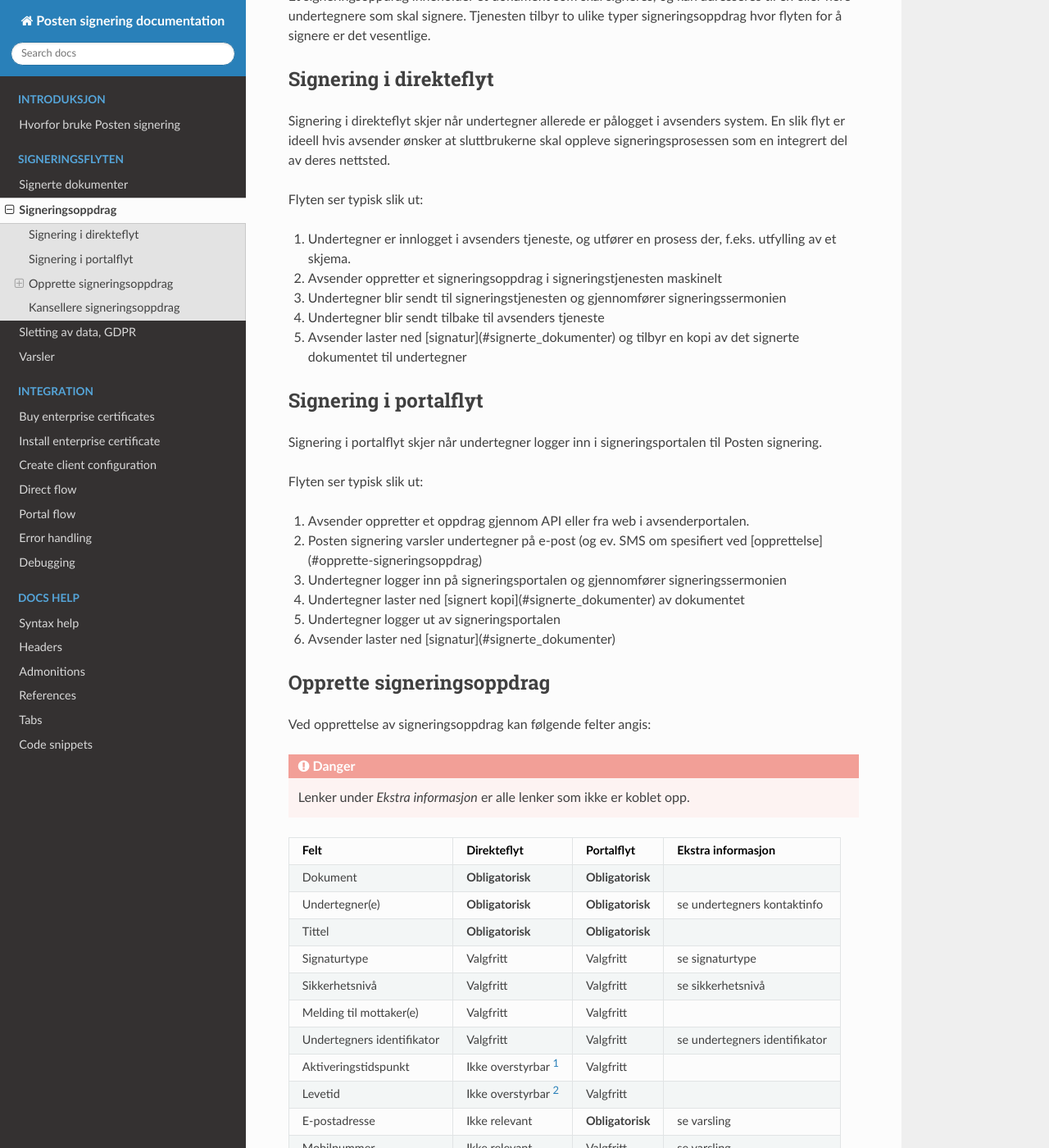
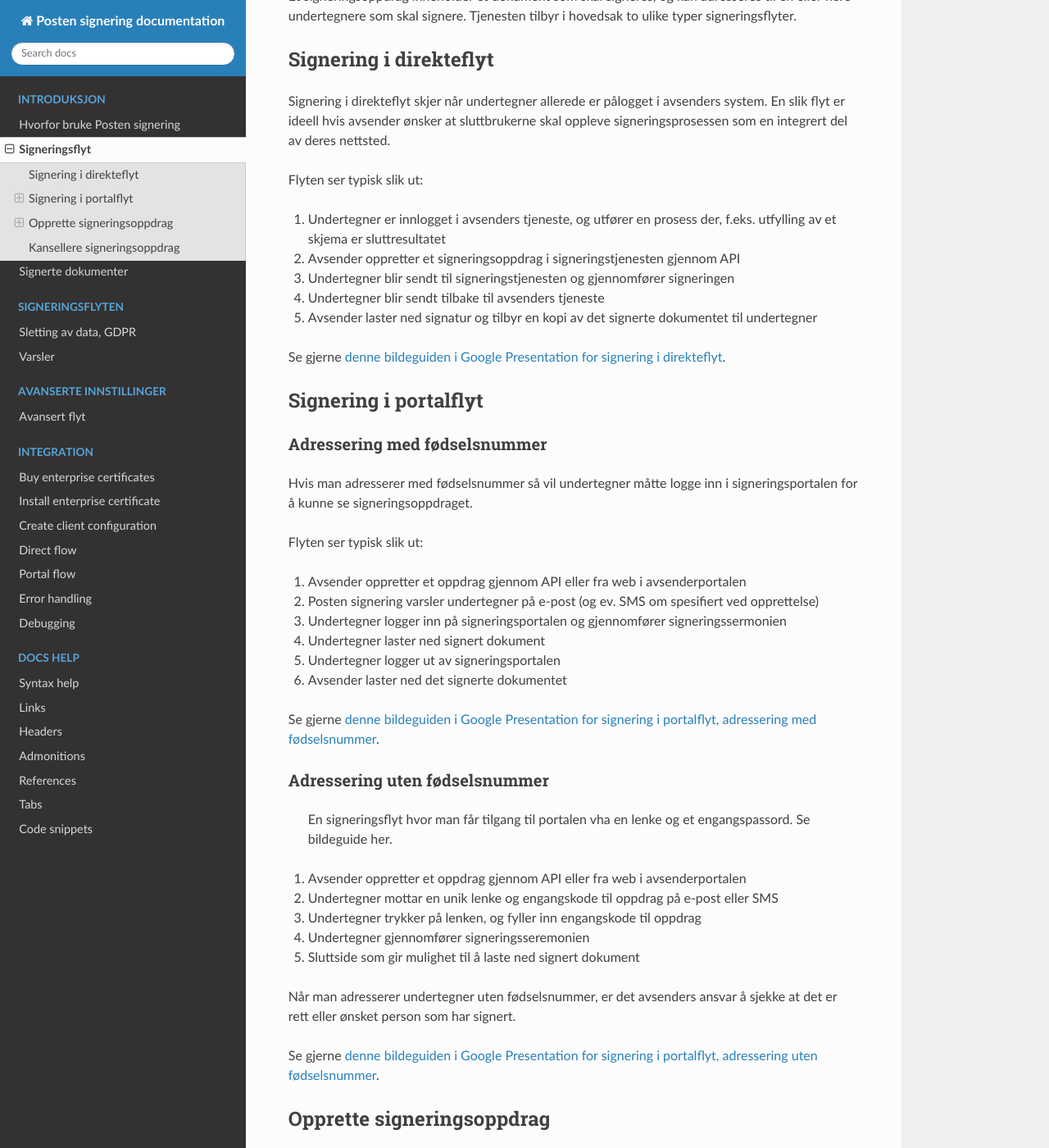
Before and after one commit to ramonarellano/signering-docs, a Sphinx documentation site: the page built from source/signeringsflyt.rst, in a window 1280 px wide and 1400 px high, scrolled down 277 px. Shown: the whole window at 82% size. Built offline with Sphinx 7.4.7 and the Read the Docs theme 2.0.0, drawn with Linux system fonts in a browser that asks for light colours; some of the changed text lies outside the part shown.

Commit message:
Legger til signering i portalflyt, adressering uten fødselsnummer og avansert side (#4)
* Legger til signering i portalflyt, adressering uten fødselsnummer

Og fikser noen skrivefeil og formuleringer her og der.

* Legger til kapittel om kjedet flyt for portaloppdrag

* Flytter kapitler for flyt og signert dokument til intro

* Fikser etter PR

* Flytter over småkommentarer fra funksjonell dok

* Fikser kommenter om API og portalflyt

* Update source/signeringsflyt.rst

Fikser formuleringer

```diff
--- /dev/null
+++ b/source/avansert-flyt.rst
@@ -0,0 +1,27 @@
+Avansert flyt
+***************
+
+I tillegg til å kunne tilby :ref:`signering-i-direkteflyt` og :ref:`signering-i-portalflyt`, så har Posten signering lagt opp til å støtte mer avanserte flyter.
+
+Kjedet signatur
+=================
+
+Avsendere som integrerer gjennom API og bruker :ref:`bruker portalflyt <signering-i-portalflyt>` kan spesifisere en signeringsrekkefølge for undertegnerne. Når alle undertegnerne i en gruppe har signert, vil oppdraget bli tilgjengelig for neste gruppe. En gruppe undertegnere er alle som har samme rekkefølge (:code:`order`) i APIet og kan bestå av én eller flere undertegnere som skal signere i parallell.
+
+..  TIP::
+    For kjedete signeringsoppdrag gjelder aktiveringstidspunktet for *første gruppe*.
+
+Eksempel
+_________
+
+Kjedet signatur kan være ønskelig i flere tilfeller. La oss ta en eiendomsmegler som eksempel. Man kan se for seg at det er ønskelig at en megler bare skal bruke tid på å signere et dokument først etter at kjøper av boligen har signert. Dette vil være tidsbesparende og fornuftig, ettersom forutsetningen for at megler skal signere er at kjøper har signert. Ved å sette kjøper til å ha :code:`order=0` og selger ha :code:`order=1` så vil man få denne oppførselen.
+
+..  TIP::
+    Oppdraget vil være like lenge tilgjengelig for alle parter ved kjedet signatur. I eksemplet over betyr det at hvis levetiden på signeringsoppdraget settes til 1 uke, og kjøper signerer etter 3 dager, så vil megler fra dette tidspunktet få 1 uke på å signere. Siste dag megler kan signere er derfor 10 dager etter opprettelsestidspunkt (3+7 dager).
+
+Terminerende handlinger for kjedete signeringsoppdrag
+_______________________________________________________
+
+En terminerende handling på et kjedet signeringsoppdrag vil føre til at oppdraget avsluttes for alle undertegnere som enda ikke har signert, inkludert de undertegnere som ikke har fått oppdraget tilgjengeliggjort enda.
+
+Hvis en undertegner i første gruppe avviser oppdraget eller signeringsfristen går ut, vil oppdraget aldri tilgjengeliggjøres for undertegnerne i de senere gruppene og avsender blir varslet om at oppdraget er fullført med en feilende status.
--- a/source/signeringsoppdrag.rst
+++ b/source/signeringsflyt.rst
@@ -1,10 +1,12 @@
-Signeringsoppdrag
+Signeringsflyt
 *******************
 
 ..  DANGER::
     Lenker i denne filen er under oppbygging og fungerer ikke nå.
 
-Et signeringsoppdrag inneholder et dokument som skal signeres, og kan adresseres til en eller flere undertegnere som skal signere. Tjenesten tilbyr to ulike typer signeringsoppdrag hvor flyten for å signere er det vesentlige.
+Et signeringsoppdrag inneholder et dokument som skal signeres, og kan adresseres til en eller flere undertegnere som skal signere. Tjenesten tilbyr i hovedsak to ulike typer signeringsflyter.
+
+.. _signering-i-direkteflyt:
 
 Signering i direkteflyt
 ========================
@@ -13,33 +15,57 @@ Signering i direkteflyt skjer når undertegner allerede er pålogget i avsenders
 
 Flyten ser typisk slik ut:
 
-#. Undertegner er innlogget i avsenders tjeneste, og utfører en prosess der, f.eks. utfylling av et skjema.
-#. Avsender oppretter et signeringsoppdrag i signeringstjenesten maskinelt
-#. Undertegner blir sendt til signeringstjenesten og gjennomfører signeringssermonien
+#. Undertegner er innlogget i avsenders tjeneste, og utfører en prosess der, f.eks. utfylling av et skjema er sluttresultatet
+#. Avsender oppretter et signeringsoppdrag i signeringstjenesten gjennom API
+#. Undertegner blir sendt til signeringstjenesten og gjennomfører signeringen
 #. Undertegner blir sendt tilbake til avsenders tjeneste
-#. Avsender laster ned [signatur](#signerte_dokumenter) og tilbyr en kopi av det signerte dokumentet til undertegner
+#. Avsender laster ned signatur og tilbyr en kopi av det signerte dokumentet til undertegner
+
+Se gjerne `denne bildeguiden i Google Presentation for signering i direkteflyt <https://docs.google.com/presentation/d/14Q_-YzaxcGsZOgUR6rJl7rWSwLZwujnuqgkKCrxksoA/edit#slide=id.g3922592cb8_0_0>`_.
+
+.. _signering-i-portalflyt:
 
 Signering i portalflyt
 ========================
 
-Signering i portalflyt skjer når undertegner logger inn i signeringsportalen til Posten signering.
+Adressering med fødselsnummer
+______________________________
+
+Hvis man adresserer med fødselsnummer så vil undertegner måtte logge inn i signeringsportalen for å kunne se signeringsoppdraget.
 
 Flyten ser typisk slik ut:
 
-#. Avsender oppretter et oppdrag gjennom API eller fra web i avsenderportalen.
-#. Posten signering varsler undertegner på e-post (og ev. SMS om spesifiert ved [opprettelse](#opprette-signeringsoppdrag)
+#. Avsender oppretter et oppdrag gjennom API eller fra web i avsenderportalen
+#. Posten signering varsler undertegner på e-post (og ev. SMS om spesifiert ved opprettelse)
 #. Undertegner logger inn på signeringsportalen og gjennomfører signeringssermonien
-#. Undertegner laster ned [signert kopi](#signerte_dokumenter) av dokumentet
+#. Undertegner laster ned signert dokument
 #. Undertegner logger ut av signeringsportalen
-#. Avsender laster ned [signatur](#signerte_dokumenter)
+#. Avsender laster ned det signerte dokumentet
+
+Se gjerne `denne bildeguiden i Google Presentation for signering i portalflyt, adressering med fødselsnummer <https://docs.google.com/presentation/d/14Q_-YzaxcGsZOgUR6rJl7rWSwLZwujnuqgkKCrxksoA/edit#slide=id.g36b93b9965_0_57>`_.
+
+Adressering uten fødselsnummer
+_______________________________
+
+ En signeringsflyt hvor man får tilgang til portalen vha en lenke og et engangspassord. Se bildeguide her.
+
+#. Avsender oppretter et oppdrag gjennom API eller fra web i avsenderportalen
+#. Undertegner mottar en unik lenke og engangskode til oppdrag på e-post eller SMS
+#. Undertegner trykker på lenken, og fyller inn engangskode til oppdrag
+#. Undertegner gjennomfører signeringsseremonien
+#. Sluttside som gir mulighet til å laste ned signert dokument
+
+Når man adresserer undertegner uten fødselsnummer, er det avsenders ansvar å sjekke at det er rett eller ønsket person som har signert.
+
+Se gjerne `denne bildeguiden i Google Presentation for signering i portalflyt, adressering uten fødselsnummer <https://docs.google.com/presentation/d/14Q_-YzaxcGsZOgUR6rJl7rWSwLZwujnuqgkKCrxksoA/edit#slide=id.g2e3b4edaeb_0_1>`_.
 
 Opprette signeringsoppdrag
 ===========================
-Ved opprettelse av signeringsoppdrag kan følgende felter angis:
 
 ..  DANGER::
-    Lenker under *Ekstra informasjon* er alle lenker som ikke er koblet opp.
+    Lenker under *Ekstra informasjon* er ikke alle koblet opp og vil bli fikset på sikt etterhvert som dokumentasjonen her bygges opp.
 
+Ved opprettelse av signeringsoppdrag kan følgende felter angis:
 
 +---------------------------+-------------------------+-------------------+---------------------------------------------------------------+
 | Felt                      | Direkteflyt             | Portalflyt        | Ekstra informasjon                                            |
@@ -62,9 +88,9 @@ Ved opprettelse av signeringsoppdrag kan følgende felter angis:
 +---------------------------+-------------------------+-------------------+---------------------------------------------------------------+
 | Levetid                   | Ikke overstyrbar [#f2]_ | Valgfritt         |                                                               |
 +---------------------------+-------------------------+-------------------+---------------------------------------------------------------+
-| E-postadresse             | Ikke relevant           | **Obligatorisk**  | se varsling                                                   |
+| E-postadresse             | Ikke relevant           | **Obligatorisk**  | se :ref:`varsler`                                             |
 +---------------------------+-------------------------+-------------------+---------------------------------------------------------------+
-| Mobilnummer               | Ikke relevant           | Valgfritt         | se varsling                                                   |
+| Mobilnummer               | Ikke relevant           | Valgfritt         | se :ref:`varsler`                                             |
 +---------------------------+-------------------------+-------------------+---------------------------------------------------------------+
 | Rekkefølge                | Ikke relevant           | Valgfritt         | se kjedet signatur                                            |
 +---------------------------+-------------------------+-------------------+---------------------------------------------------------------+
@@ -101,7 +127,7 @@ For arkivering av signerte dokumenter anbefaler vi å bruke originaldokumenter a
 ..  NOTE::
     Filen kan maksimalt være 3 MB (:code:`3 145 728 bytes`) stor. PDF-versjoner som støttes er PDF 1.1-1.7.
 
-I [PAdES](#signerte_dokumenter) vil dokumentet alltid presenteres i A4- og portrett-format. For best resultat anbefales det at det innsendte dokumentet også har dette formatet.
+I PAdES vil dokumentet alltid presenteres i A4- og portrett-format. For best resultat anbefales det at det innsendte dokumentet også har dette formatet.
 
 ..  DANGER::
     Passordbeskyttede dokumenter (begrenset lese- og/eller skrive-tilgang) er ikke støttet av tjenesten og vil gi feilmelding først ved nedlasting av dokumentet.
@@ -111,14 +137,14 @@ Aktiveringstidspunkt
 
 Angir tidspunkt for når signeringsoppdraget skal tilgjengeliggjøres for undertegner(e). Dersom aktiveringstidspunktet er i fortiden, blir oppdraget tilgjengelig øyeblikkelig etter opprettelse.
 
-For [kjedete signeringsoppdrag](#kjedet-signatur) gjelder aktiveringstidspunktet for *første gruppe*.
+Signeringsoppdrag i direkteflyt blir alltid aktivert øyeblikkelig etter opprettelse.
 
 Oppdragets levetid
 ^^^^^^^^^^^^^^^^^^^^
 
 Angir hvor lenge *etter aktivering* et signeringsoppdrag er tilgjengelig for undertegner før det utløper. Kan maksimalt være 90 dager etter aktivering.
 
-For [kjedete signeringsoppdrag](#kjedet-signatur) gjelder levetiden for *hver gruppe*, slik at alle undertegnere får like mye tid på seg til å signere.
+Signeringsoppdrag i direkteflyt har alltid 30 dagers levetid for å unngå at et dokument blir signert uhensiktsmessig lenge etter opprettelsen av oppdraget. Eventuell frist fra avsenders perspektiv må kommuniseres og håndteres i avsenders tjenester.
 
 Kansellere signeringsoppdrag
 ==============================
--- a/source/syntax-help.rst
+++ b/source/syntax-help.rst
@@ -3,7 +3,8 @@ Syntax help
 
 This is a cheat-sheet for writing the documentation. It is only for internal use, but feel free to browse if you are curious about how we write documentation.
 
-All the following examples are for using *reStructuredText* instead of *Markdown*
+All the following examples are for using *reStructuredText* instead of *Markdown*.
+
 Links
 ******
 
--- a/source/varsler.rst
+++ b/source/varsler.rst
@@ -1,3 +1,5 @@
+.. _varsler:
+
 Varsler
 ********
 
```
Also changed, not shown: source/index.rst (+8 -2 lines).
